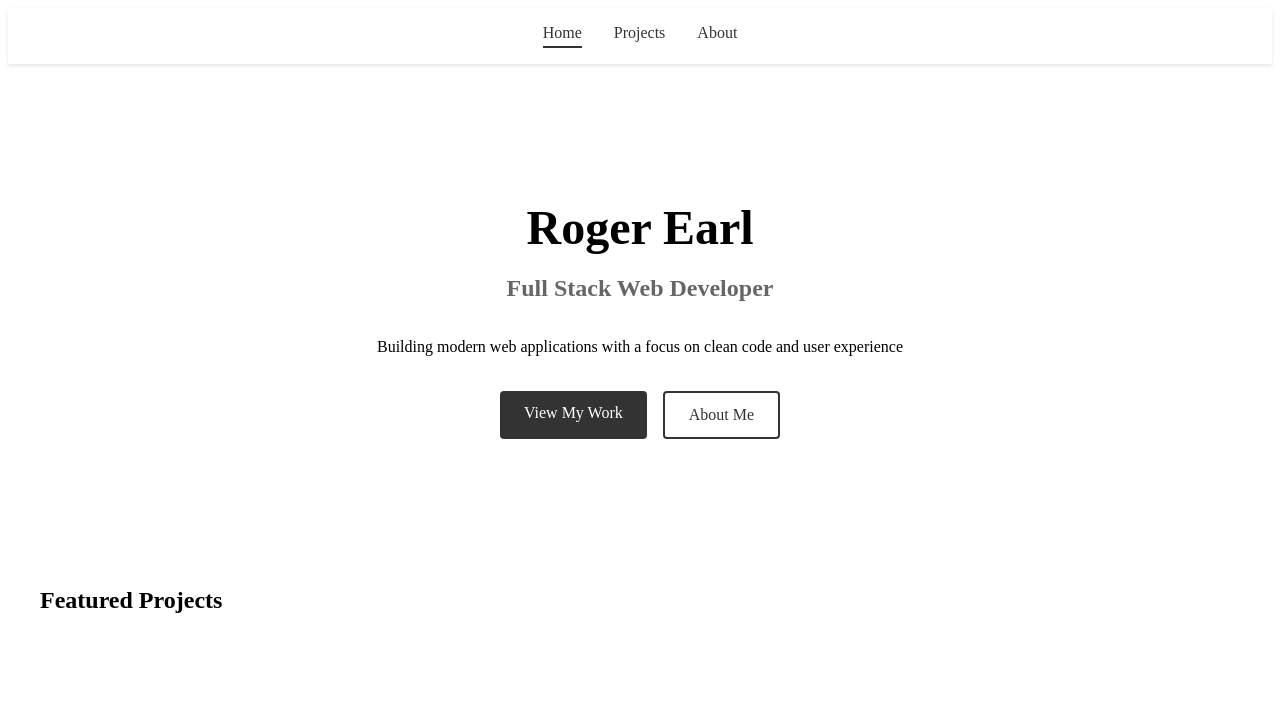
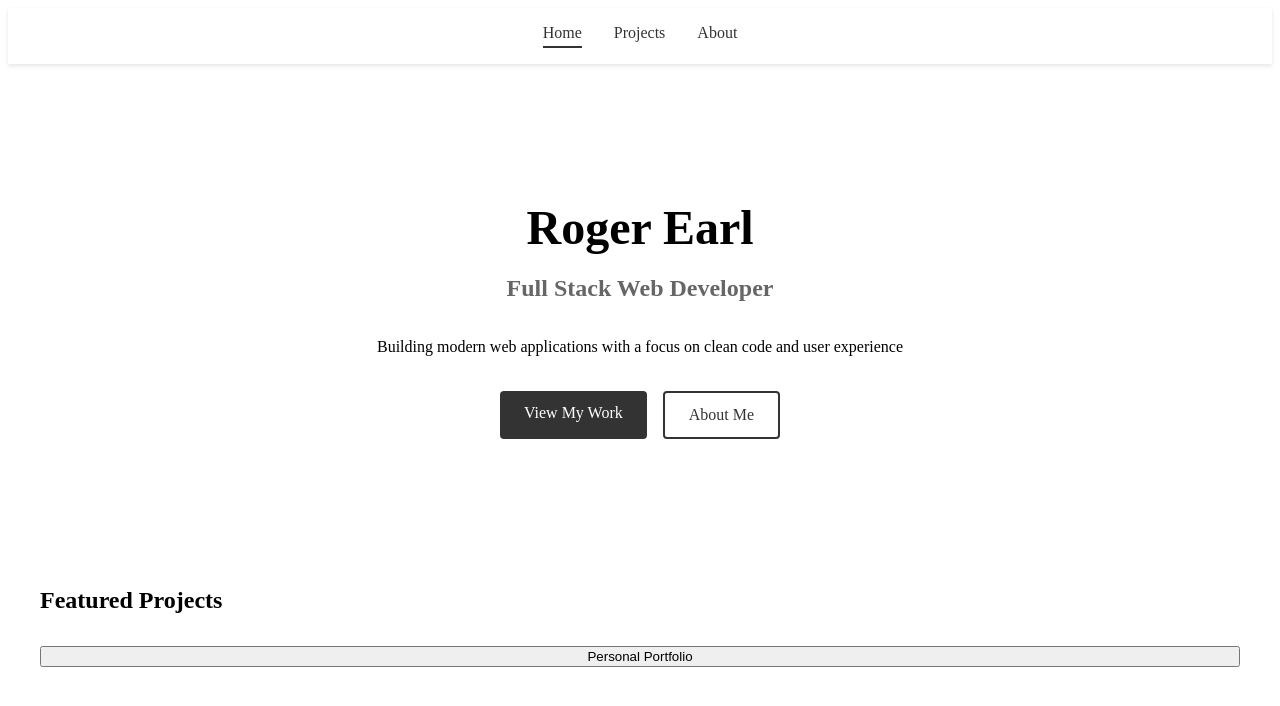
Before and after one commit to rearl89/personal-portfolio, a JavaScript app: page / in a window 1280 px wide. Shown: the top 706 px of the page. Built offline with nearby package versions, Linux system fonts and the light colour scheme; the HTML template or start-up script is replaced by a standard one.

Commit message:
Added better description to projects.

```diff
--- a/src/pages/Home.js
+++ b/src/pages/Home.js
@@ -24,7 +24,7 @@ function Home() {
       <section className="featured-section">
         <h2>Featured Projects</h2>
         <div className="featured-grid">
-          {/* Add 2-3 featured project cards here */}
+          <button>Personal Portfolio</button>
         </div>
       </section>
     </div>
```
